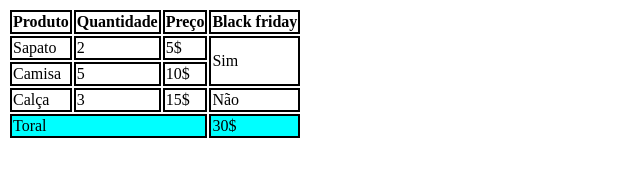
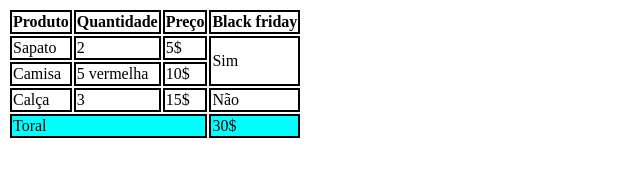
Before and after one commit to Fernando-bills/Aula-de-repository, a plain HTML site: page index.html in a window 1280 px wide. Shown: the full height of the page, 0-640 px from the left. Drawn offline with Linux system fonts and the light colour scheme.

Commit message:
mundando 5 para 5 vermelho

```diff
--- a/index.html
+++ b/index.html
@@ -40,7 +40,7 @@
             </tr>
             <tr>
                 <td>Camisa</td>
-                <td>5</td>
+                <td>5 vermelha</td>
                 <td>10$</td>
 
 
```
